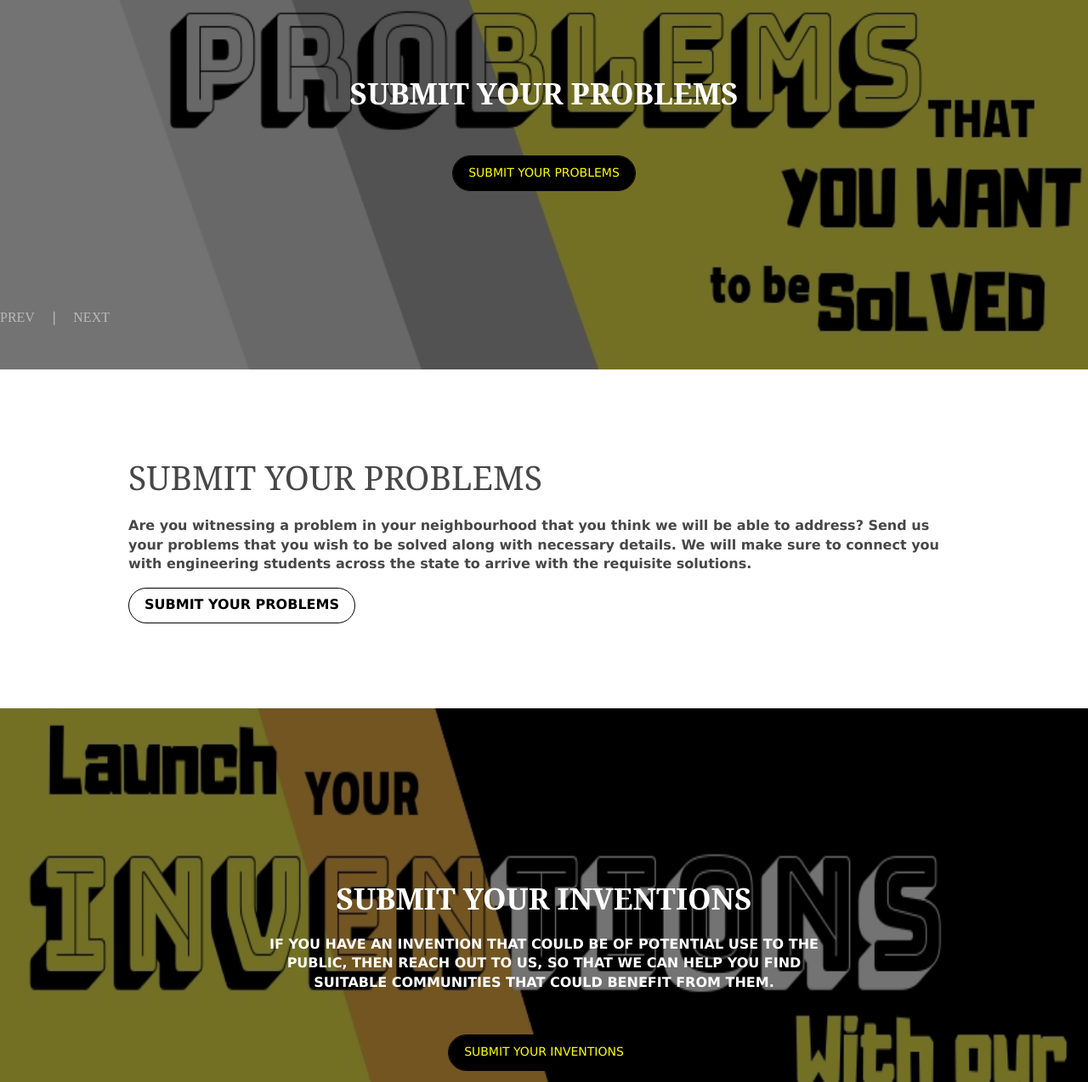
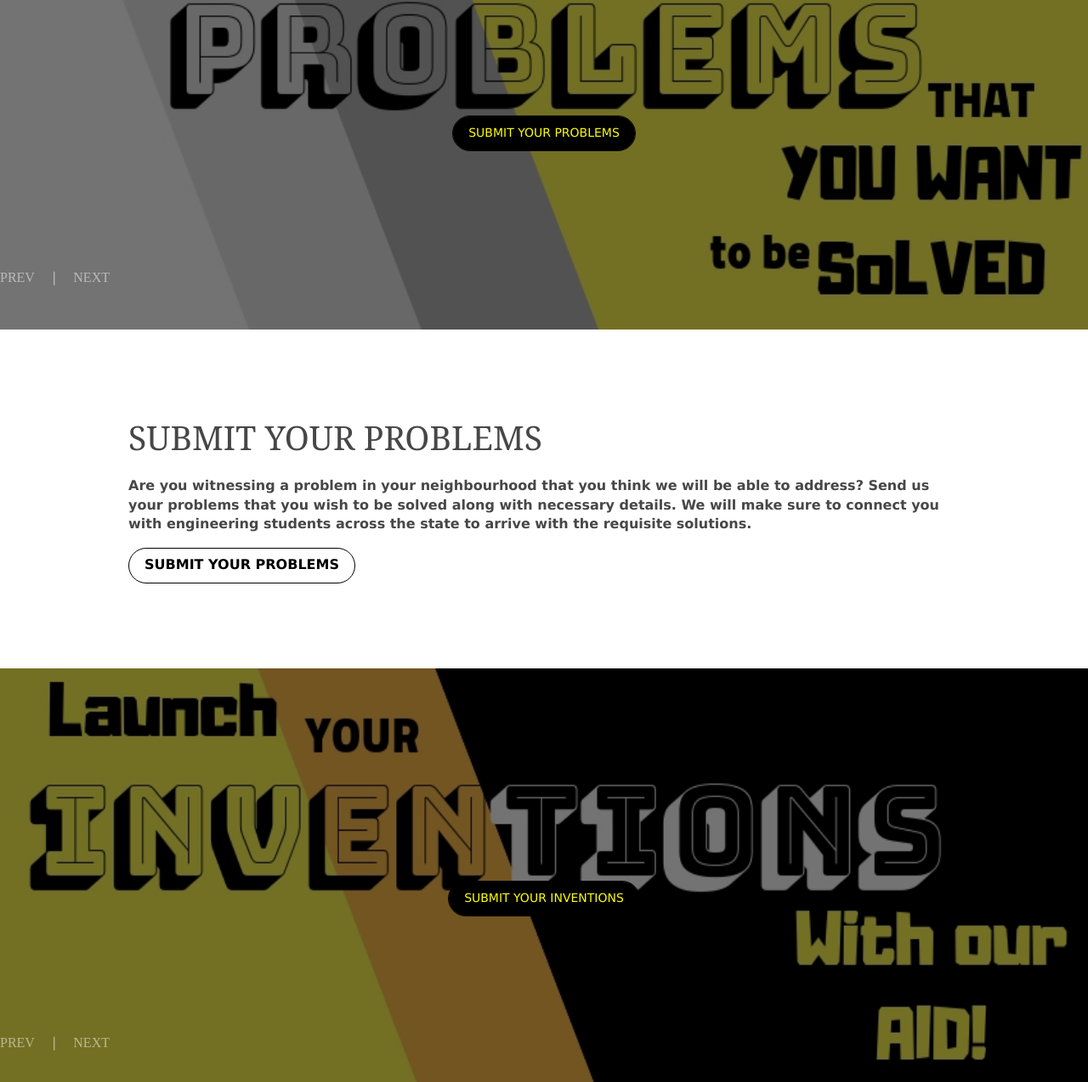
Before and after one commit to Chennai-Society-of-Inventors/chennai-society-of-inventors.github.io, a plain HTML site: page index.html in a window 1280 px wide. Shown: the part 415-1689 px from the top of the page at 85% size. Drawn offline with Linux system fonts and the light colour scheme.

Commit message:
Remove redundant text

```diff
--- a/index.html
+++ b/index.html
@@ -46,7 +46,6 @@
       <ul class="slides">
         <li>
           <article>
-            <h3 style="font-weight: bolder; color: white;" class="heading">Submit your problems</h3>
             <footer><a class="btn" href="problems.html">Submit your Problems</a></footer>
           </article>
         </li>
@@ -73,8 +72,7 @@ Send us your problems that you wish to be solved along with necessary details. W
       <ul class="slides">
         <li>
           <article>
-            <h3 style="font-weight: bolder; color: white;"  class="heading">Submit your Inventions</h3>
-            <p style="font-size: 16px; font-weight: bolder; color: white;">If you have an invention that could be of potential use to the public, then reach out to us, so that we can help you find suitable communities that could benefit from them.</p>
+            <h3></h3>
             <footer><a class="btn" href="inventions.html">Submit your Inventions</a></footer>
           </article>
         </li>
```
